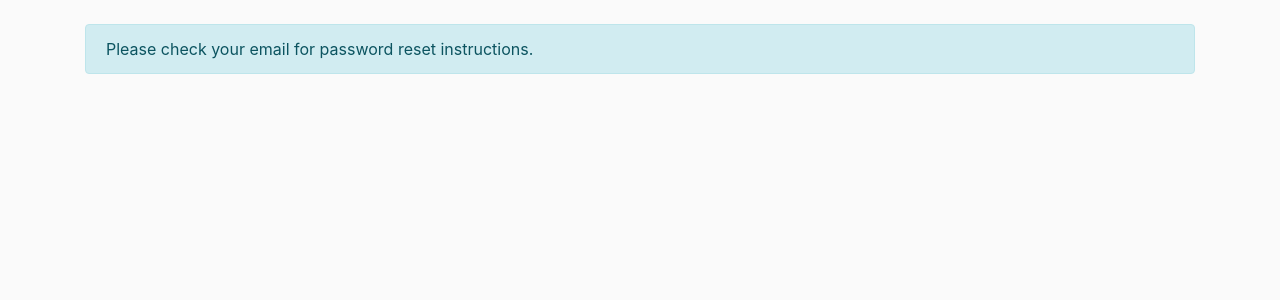
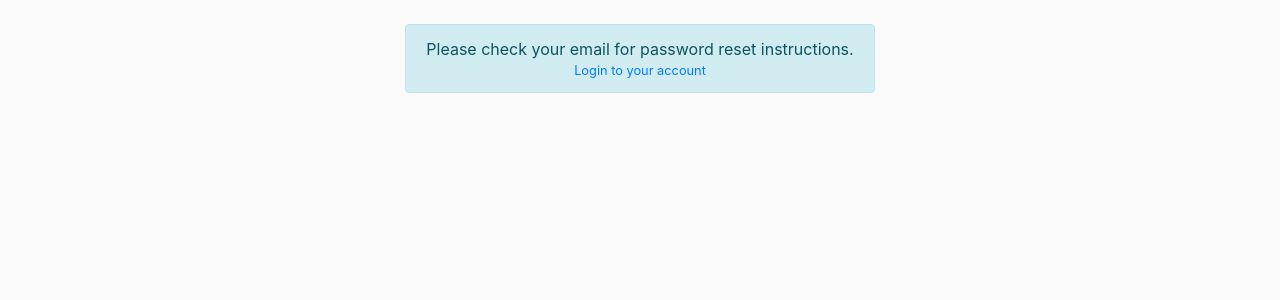
Before and after one commit to qiuandyq/Fresh-Potatoes, a Django app: page /password-reset/done/ in a window 1280 px wide. Shown: the part 56-356 px from the top of the page. Run offline with Django 3.2, Linux system fonts and the light colour scheme; some libraries are stand-ins or nearby versions.

Commit message:
centered allert and added a log in link at the bottom

```diff
--- a/users/templates/users/password_reset_done.html
+++ b/users/templates/users/password_reset_done.html
@@ -2,10 +2,19 @@
 {% load crispy_forms_tags %}
 {% block content %}
 
-    <div class= "alert alert-info">
 
-        Please check your email for password reset instructions.
+    <div class= "row justify-content-md-center">
+        <div class= "alert alert-info">
 
+            Please check your email for password reset instructions.
+            <div class= "row justify-content-md-center">
+                <small class= "text-muted">
+                    <a href="{% url 'login' %}"> Login to your account</a>
+                </small>
+            </div>
+        </div>
     </div>
 
+
+
 {% endblock %}
```
